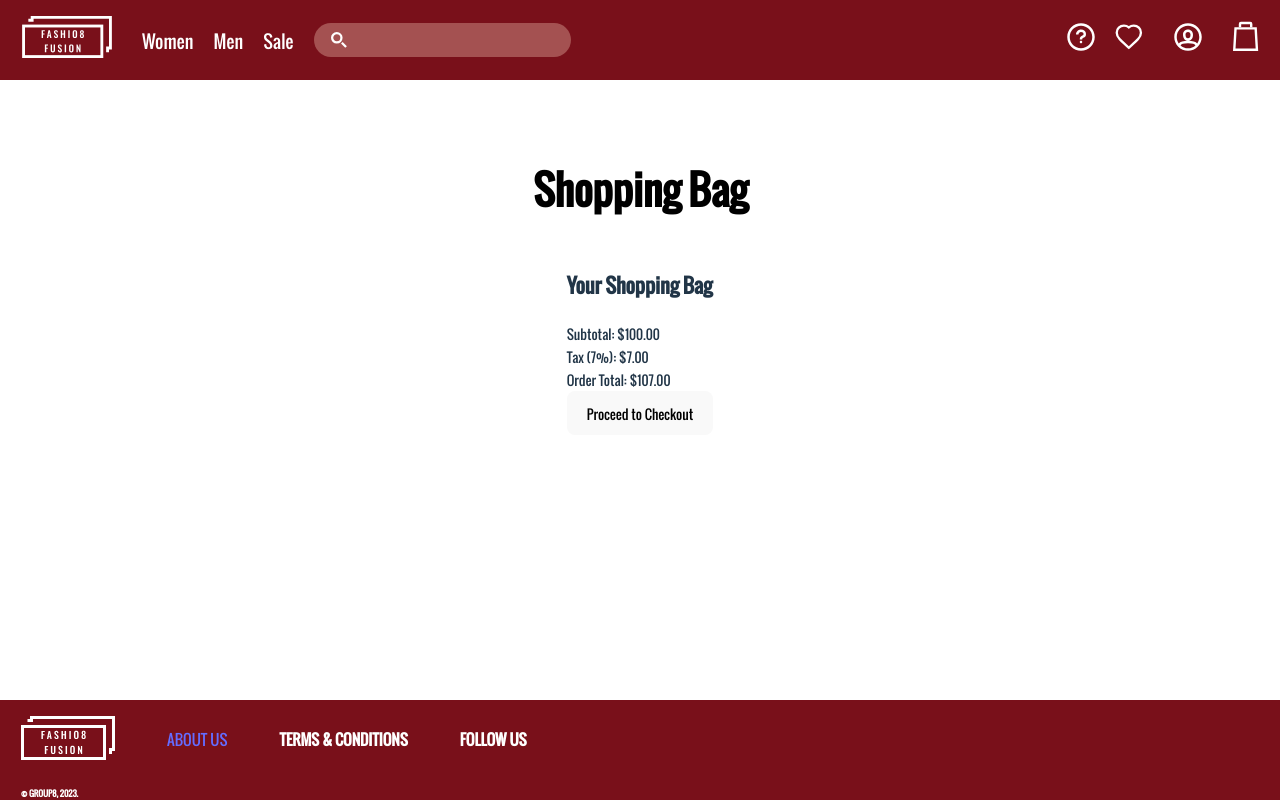
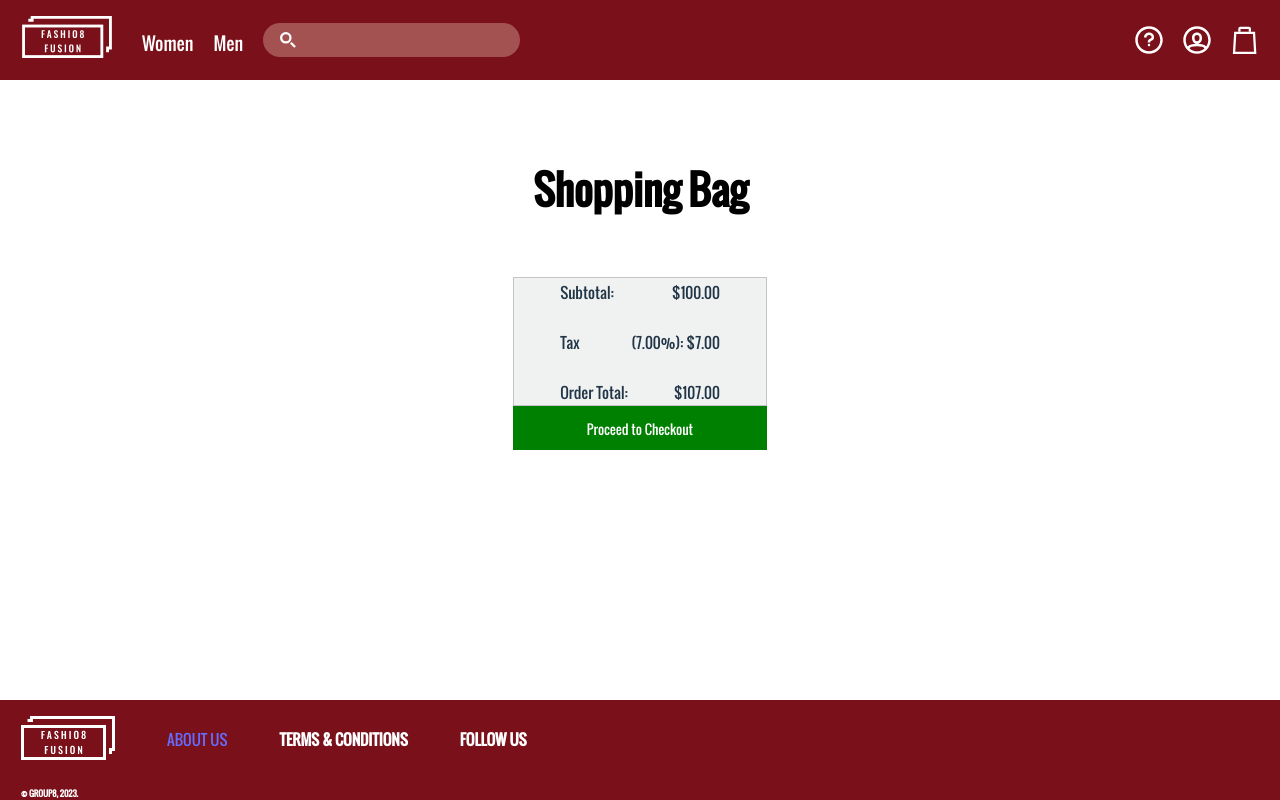
Before and after one commit to arturgola/ClothingStorePlatform, a React (Vite) app in the folder fashio8fusion/frontend/: page /shoppingbag in a window 1280 px wide. Built offline with nearby package versions, Linux system fonts and the light colour scheme.

Commit message:
feat: card page css, minor fixes

```diff
--- a/fashio8fusion/frontend/src/components/DropdownProfile/DropdownProfile.jsx
+++ b/fashio8fusion/frontend/src/components/DropdownProfile/DropdownProfile.jsx
@@ -44,7 +44,7 @@ export const DropdownProfile = () => {
       return (
         <p>
           Welcome {user.name} -{" "}
-          <button type="button" onClick={logoutUser}>
+          <button type="button" onClick={logoutUser} className={styles.logout_btn}>
             Logout
           </button>
         </p>
--- a/fashio8fusion/frontend/src/components/DropdownProfile/DropdownProfile.module.css
+++ b/fashio8fusion/frontend/src/components/DropdownProfile/DropdownProfile.module.css
@@ -11,8 +11,8 @@
   margin: unset;
   border: unset;
   cursor: pointer;
-  width: 50px;
-  height: 50px;
+  width: 28px;
+  height: 28px;
 }
 
 .profile_logo {
@@ -51,7 +51,7 @@
   gap: 14px;
 }
 
-.inputs_container > input {
+.inputs_container>input {
   background-color: #d77c78;
   height: 27px;
   font-size: 14px;
@@ -59,7 +59,7 @@
   color: #fff;
 }
 
-.inputs_container > input::placeholder {
+.inputs_container>input::placeholder {
   text-align: center;
 }
 
@@ -75,7 +75,7 @@
   margin-top: 14px;
 }
 
-.buttons_container > a {
+.buttons_container>a {
   flex-basis: 45%;
   border-radius: 20px;
   text-align: center;
@@ -92,3 +92,11 @@
   padding: unset;
   margin: unset;
 }
+
+.logout_btn {
+  padding: 0 17px;
+  height: 34px;
+  border-radius: 20px;
+  background: #a45151;
+  color: white;
+}
--- a/fashio8fusion/frontend/src/components/Navbar/Navbar.jsx
+++ b/fashio8fusion/frontend/src/components/Navbar/Navbar.jsx
@@ -21,9 +21,6 @@ export const Navbar = () => {
         <Link to="/men" className={styles.link}>
           Men
         </Link>
-        <Link to="/sale" className={styles.link}>
-          Sale
-        </Link>
         <SearchBar />
       </div>
       <div className={styles.menu} id={styles['user-panel']}>
@@ -32,13 +29,6 @@ export const Navbar = () => {
             src="/assets/question_logo.svg"
             alt="question"
             className={styles.question_logo}
-          />
-        </Link>
-        <Link to="favorites" className={styles.link}>
-          <img
-            src="/assets/liked_logo.svg"
-            alt="liked"
-            className={styles.liked_logo}
           />
         </Link>
         {/* <Link to="#" className={styles.link}>
@@ -51,7 +41,7 @@ export const Navbar = () => {
         <DropdownProfile />
 
         <Link to="/cart" className={styles.link}>
-          <img src="/assets/cart_logo.svg" alt="cart" className={styles.cart} />
+          <img src="/assets/cart_logo.svg" alt="cart" className={styles.cart_logo} />
         </Link>
         {/* <DropdownShoppingBag /> */}
         {cart.cartItems.length > 0 && (
--- a/fashio8fusion/frontend/src/components/Navbar/Navbar.module.css
+++ b/fashio8fusion/frontend/src/components/Navbar/Navbar.module.css
@@ -18,10 +18,6 @@
   gap: 20px;
   color: white;
   padding: 0;
-}
-
-#user-panel {
-  align-items: baseline;
 }
 
 .logo {
@@ -46,14 +42,15 @@
 }
 
 .question_logo {
-  height: 28px;
-  width: 28px;
+  height: 100%;
+  width: 100%;
 }
 
 .link {
   color: white;
   font-size: larger;
   text-decoration: none;
+  height: 28px;
 }
 
 .link:hover {
--- a/fashio8fusion/frontend/src/pages/AboutUs/Aboutus.jsx
+++ b/fashio8fusion/frontend/src/pages/AboutUs/Aboutus.jsx
@@ -1,5 +1,5 @@
 import React, { useState } from "react";
-import { Link } from "react-router-dom";
+import styles from "./Aboutus.module.css";
 
 function AboutUs() {
   // State to manage the visibility of additional text
@@ -10,14 +10,14 @@ function AboutUs() {
   };
 
   return (
-    <div>
+    <div className={styles.main_container}>
       <h1>About Us</h1>
       <p>Welcome to our hilarious journey!</p>
 
-      <button onClick={toggleText}>See more ! </button>
+      <button onClick={toggleText} className={styles.button_container}>See more ! </button>
 
       {showText && (
-        <p>
+        <p className={styles.text_container}>
           Once upon a time, in the hallowed halls of a web development
           classroom, we embarked on a journey that was supposed to be nothing
           more than a simple student project. Armed with caffeine and a
--- /dev/null
+++ b/fashio8fusion/frontend/src/pages/AboutUs/Aboutus.module.css
@@ -0,0 +1,29 @@
+.main_container {
+    display: flex;
+    flex-direction: column;
+    justify-content: center;
+    align-items: center;
+    font-size: Oswald;
+    list-style-type: none;
+}
+
+.button_container {
+    padding: 0 17px;
+    height: 34px;
+    border-radius: 20px;
+    background: #a45151;
+    color: white;
+    margin-top: 25px;
+}
+
+.text_container {
+    display: flex;
+    flex-direction: column;
+    justify-content: center;
+    align-items: center;
+    gap: 25px;
+    width: 60%;
+    list-style-type: none;
+    padding: 25px;
+    font-size: 25px;
+}
--- a/fashio8fusion/frontend/src/pages/ShoppingBag/CartScreen.jsx
+++ b/fashio8fusion/frontend/src/pages/ShoppingBag/CartScreen.jsx
@@ -3,6 +3,8 @@ import { Helmet } from 'react-helmet-async';
 import { Link } from 'react-router-dom';
 import { Store } from '../../hooks/StoreContext';
 import { REACT_APP_API_URL } from '../../utils/apiConfig';
+import styles from './ShoppingBag.module.css'
+import { ShoppingBagTotal } from './components/ShoppingBagTotal';
 
 export default function CartScreen() {
   const { state, dispatch: contextDispatch } = useContext(Store);
@@ -11,39 +13,43 @@ export default function CartScreen() {
   } = state;
   console.log(cartItems);
   return (
-    <div>
+    <div className={styles.main_container}>
       <Helmet>
         <title>Shopping Bag</title>
       </Helmet>
-      <h2>Shopping bag</h2>
+      <h1>Shopping bag</h1>
       <div>
         {cartItems.length === 0 ? (
-          <div>
+          <div className={styles.bag_empty_container}>
             Your bag is empty. <Link to="/">Back to shop</Link>
           </div>
         ) : (
-          <ul>
+          <div className={styles.card_container}>
+            <ul className={styles.list_product_container}>
               {cartItems.map((item) => (
-              <li key={item._id}>
+                <li key={item._id} className={styles.product_container}>
                   <img
                     src={REACT_APP_API_URL + item.image}
                     alt={item.name}
-                  height="80px"
-                />{' '}
-                <Link to={`/product/${item._id}`}>{item.name}</Link>{' '}
-                <span>Size: {item.size}</span>{' '}
-                <span>Quantity: {item.quantity}</span>{' '}
-                <span>Price: €{item.price}</span>
+                    className={styles.image_container}
+                  />
+                  <div className={styles.product_info_container}>
+                    <Link to={`/product/${item._id}`}>{item.name}</Link>
+                    <span>SIZE: {item.size}</span>
+                    <span>QUANTITY: {item.quantity}</span>
+                    <span>UNIT PRICE: €{item.price}</span>
+                  </div>
                 </li>
               ))}
             </ul>
+            <ShoppingBagTotal
+              subtotal={cartItems.reduce((a, c) => a + c.price * c.quantity, 0)}
+              tax={7}
+              orderTotal={0}
+              onProceedToCheckout={() => { }}
+            />
+          </div>
         )}
-      </div>
-      <div>
-        <h3>
-          Subtotal ({cartItems.reduce((a, c) => a + c.quantity, 0)} items): €{' '}
-          {cartItems.reduce((a, c) => a + c.price * c.quantity, 0)}
-        </h3>
       </div>
     </div>
   );
--- a/fashio8fusion/frontend/src/pages/ShoppingBag/ShoppingBag.module.css
+++ b/fashio8fusion/frontend/src/pages/ShoppingBag/ShoppingBag.module.css
@@ -3,6 +3,8 @@
     flex-direction: column;
     justify-content: center;
     align-items: center;
+    font-size: Oswald;
+    list-style-type: none;
 }
 
 .main_container h1 {
@@ -10,3 +12,63 @@
     font-size: 48px;
     padding-top: 50px;
 }
+
+.list_product_container {
+    display: flex;
+    flex-direction: column;
+    justify-content: center;
+    align-items: center;
+    gap: 25px;
+    width: 60%;
+    list-style-type: none
+}
+
+.card_container {
+    display: flex;
+    gap: 25px;
+}
+
+.image_container {
+    width: 30%;
+    height: auto;
+}
+
+.product_container {
+    display: flex;
+    gap: 51px;
+}
+
+.product_info_container {
+    color: #000;
+    font-family: Oswald;
+    font-size: 24px;
+    display: flex;
+    flex-direction: column;
+}
+
+
+.sub_total_container {
+    width: 500px;
+    height: 295px;
+    border-color: #C4C4C4;
+    background-color: #F0F2F2;
+}
+
+.proceed_to_checkout_container {
+    width: 500px;
+    height: 55px;
+    border-color: #C4C4C4;
+    background-color: green;
+    font-family: Oswald;
+    font-size: 14px;
+}
+
+.bag_empty_container {
+    color: #000;
+    font-family: Oswald;
+    font-size: 24px;
+}
+
+ul {
+    list-style-type: none;
+}
--- a/fashio8fusion/frontend/src/pages/ShoppingBag/components/ShoppingBagTotal.jsx
+++ b/fashio8fusion/frontend/src/pages/ShoppingBag/components/ShoppingBagTotal.jsx
@@ -3,18 +3,22 @@ import styles from './ShoppingBagTotal.module.css';
 
 export const ShoppingBagTotal = ({ subtotal, tax, orderTotal, onProceedToCheckout }) => {
     return (
-        <div className="shopping-bag">
-            <h2>Your Shopping Bag</h2>
-            <div className="subtotal">
-                Subtotal: ${subtotal.toFixed(2)}
+        <div className={styles.total_container}>
+            <div className={styles.content_container}>
+                <div className={styles.price_container}>
+                    <p>Subtotal:</p>
+                    <p>${subtotal.toFixed(2)}</p>
+                </div>
+                <div className={styles.price_container}>
+                    <p>Tax</p>
+                    <p>({tax.toFixed(2)}%): ${tax.toFixed(2)}</p>
+                </div>
+                <div className={styles.price_container}>
+                    <p>Order Total:</p>
+                    <p>${(subtotal * ((100 + tax) / 100)).toFixed(2)}</p>
+                </div>
             </div>
-            <div className="tax">
-                Tax (7%): ${tax.toFixed(2)}
-            </div>
-            <div className="order-total">
-                Order Total: ${orderTotal.toFixed(2)}
-            </div>
-            <button onClick={onProceedToCheckout}>Proceed to Checkout</button>
+            <button onClick={onProceedToCheckout} className={styles.button_container}>Proceed to Checkout</button>
         </div>
     );
 };
--- a/fashio8fusion/frontend/src/pages/ShoppingBag/components/ShoppingBagTotal.module.css
+++ b/fashio8fusion/frontend/src/pages/ShoppingBag/components/ShoppingBagTotal.module.css
@@ -1,3 +1,33 @@
 .total_container {
     display: flex;
+    flex-direction: column;
+    flex: 1;
+    margin-top: 30px;
 }
+
+.content_container {
+    display: flex;
+    flex-direction: column;
+    justify-content: center;
+    border: 1px solid #C4C4C4;
+    gap: 23px;
+    font-family: Oswald;
+    font-size: 18px;
+    background-color: #F0F2F2;
+}
+
+.price_container {
+    display: flex;
+    justify-content: space-between;
+}
+
+.button_container {
+    border-radius: 0px;
+    background-color: green;
+    color: white;
+}
+
+.content_container * {
+    padding-left: 23px;
+    padding-right: 23px;
+}
```
Lines whose indentation alone changed are shown as unchanged.
